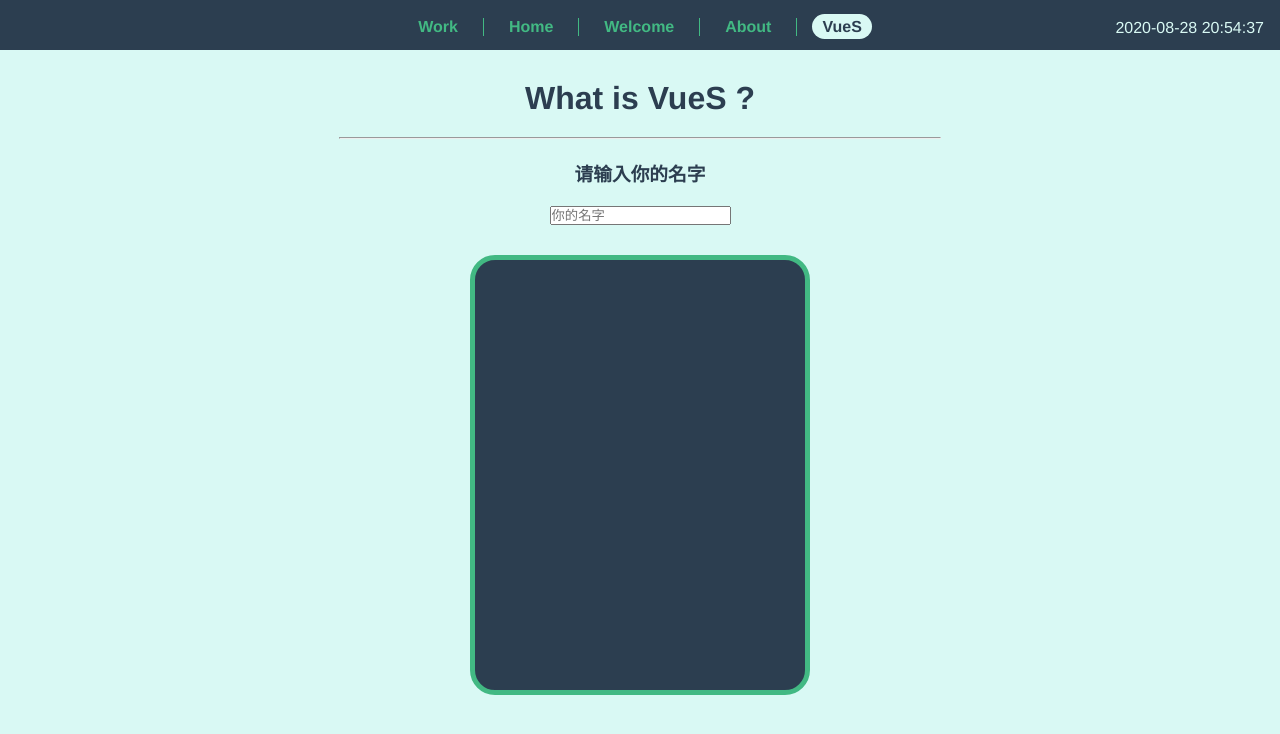
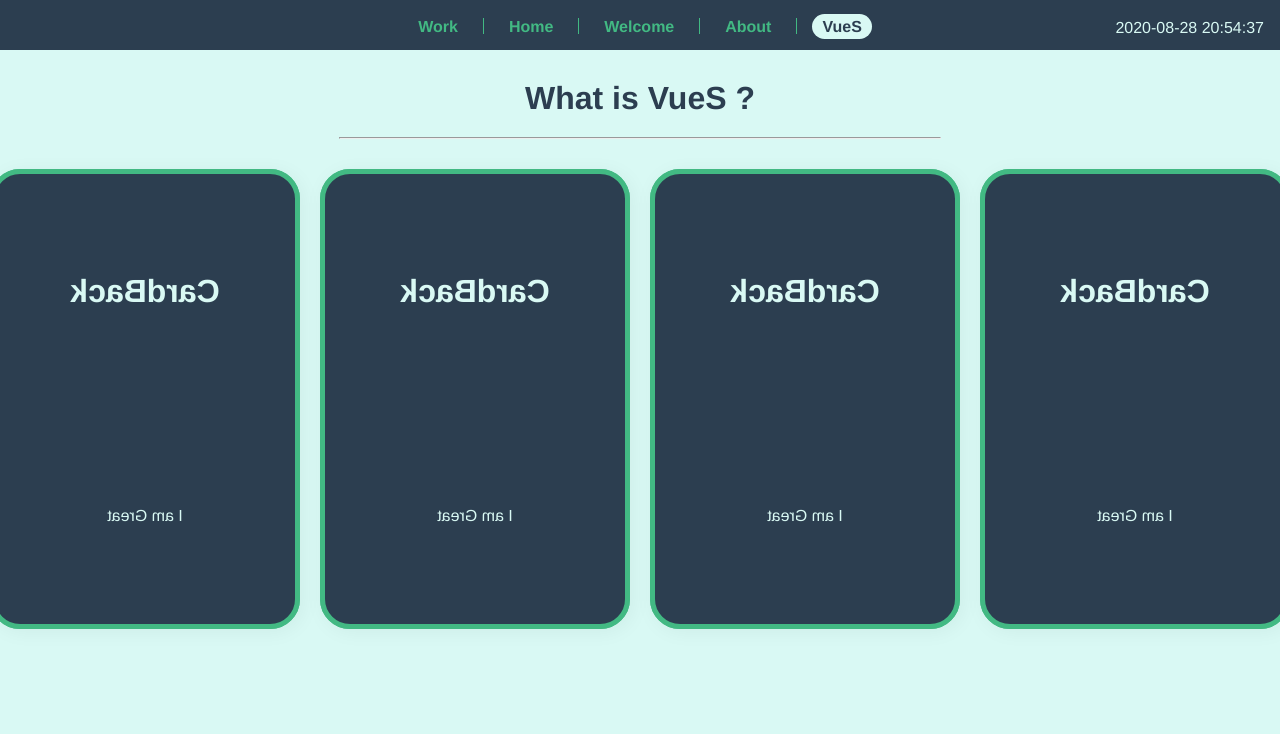
Before and after one commit to NPER2012/Practice-shijian2020, a Vue app: page /#/vues in a window 1280 px wide. Shown: the top 734 px of the page. Built offline with nearby package versions, Linux system fonts and the light colour scheme.

Commit message:
Card bginning

```diff
--- /dev/null
+++ b/src/components/Card.vue
@@ -0,0 +1,68 @@
+<template>
+  <div class="Card">
+
+    <div class="cardFront">
+      <h1>CardFront</h1>
+    </div>
+    <div class="cardBack">
+      <h1>CardBack</h1>
+      <p>I am Great</p>
+    </div>
+
+  </div>
+</template>
+<script>
+export default {
+  data: function () {
+    return {
+      name: "",
+      Welcome: "welcome, my friend."
+    }
+  },
+  created: function () {
+    console.log(this.Welcome);
+  }
+}
+</script>
+
+<style lang="scss" scoped>
+@import '@/scss/color';
+
+.Card{
+  user-select: none;
+  position: relative;
+  transform-style: preserve-3d;
+  margin: 10px;
+  cursor: pointer;
+  box-shadow: 3px 3px 20px rgba($color: #000000, $alpha: 0.05);
+  border-radius: 30px;
+  transition: transform 1s cubic-bezier(0.76, -0.51, 0.29, 1.5) ;
+}
+.Card:hover{
+  transform-style: preserve-3d;
+  transform: rotateY(180deg);
+}
+.cardFront, .cardBack{
+  width: 100%;
+  height: 100%;
+  width: 300px;
+  height: 450px;
+  display: flex;
+  justify-content: space-around;
+  align-items: center;
+  flex-direction: column;
+  color: $light;
+  border: $highlight solid 5px;
+  border-radius: 30px;
+  background-color: $dark;
+}
+
+.cardFront{
+  position: absolute;
+}
+
+.cardBack{
+  transform-style: preserve-3d;
+  transform: rotateY(180deg);
+}
+</style>
--- /dev/null
+++ b/src/components/Name.vue
@@ -0,0 +1,50 @@
+<template>
+  <div class="Name">
+
+    <h3>请输入你的名字</h3>
+    <input type="text" v-model="name" placeholder="你的名字">
+    <div id="try">
+      <div>
+        <h1 v-show="name && name !='你的名字'">你好，{{name}}</h1>
+        <h1 v-show="name && name !='你的名字'">欢迎<span v-show="name!='肖亦乔' && name!='NPER2012'">光临</span><span v-show="name=='肖亦乔' || name=='NPER2012'">回来</span></h1>
+      </div>
+      <div>
+        <h1 v-show="name =='你的名字'">你可真是个小机灵鬼</h1>
+        </div>
+    </div>
+
+  </div>
+</template>
+<script>
+export default {
+  data: function () {
+    return {
+      name: "",
+      Welcome: "welcome, my friend."
+    }
+  },
+  created: function () {
+    console.log(this.Welcome);
+  }
+}
+</script>
+
+<style lang="scss" scoped>
+@import '@/scss/color';
+
+#try{
+  margin: 30px;
+  padding: 15px;
+  width: 300px;
+  height: 400px;
+  background-color: $dark;
+  border: 5px solid $highlight;
+  color: $light;
+  border-radius: 25px;
+
+}
+h3{
+  margin-bottom: 20px;
+}
+
+</style>
--- a/src/components/Nav.vue
+++ b/src/components/Nav.vue
@@ -1,8 +1,15 @@
 <template>
 <div id="Nav"> <!--导航栏-->
   <ul>
-    <li v-for="value in tab">
-      <router-link :to="value.path">{{value.title}}</router-link>
+    <li v-for="value in tab" class="navTab">
+      <div class="navBlock">
+        <router-link :to="value.path" class="first">{{value.title}}</router-link>
+        <ul v-if="value.expand">
+          <li v-for="value2 in value.expand">
+            <router-link :to="value2.path">{{value2.title}}</router-link>
+          </li>
+        </ul>
+      </div>
     </li>
   </ul>
   <ShowTime style="color: #d9f9f4; position: absolute; right: 1rem; top: 1.2rem;"/>
@@ -18,7 +25,17 @@ export default {
       tab:[
         {
           title: 'Work',
-          path: '/work'
+          path: '/work',/*
+          expand: [
+            {
+              title: 'first',
+              path: '/work'
+            },
+            {
+              title: 'firstX',
+              path: '/workX'
+            }
+          ]*/
         },
         {
           title: 'Home',
@@ -60,19 +77,23 @@ export default {
   top: 0px;
   height: 18.4px;
 
-  ul{
-    list-style-type:none;
-    li {
+  > ul{
+    list-style-type: none;
+    display: flex;
+    justify-content: center;
+    .navTab {
       display: inline-block;
+      height: 1rem;
       &:not(:last-child){
         border-right: 1.5px solid ;
       }
-      a {
+      .first {
         font-weight: bold;
         padding: 0.2rem 0.6rem;
         margin: 0 0.9rem;
         border-radius: 20px;
         border: 1.5px solid $thansparent;
+        transition: border 0.4s;
 
         &:hover{
           border: 1.5px solid $light;
--- a/src/views/VueS.vue
+++ b/src/views/VueS.vue
@@ -2,30 +2,28 @@
   <div class="VueS">
     <h1>What is VueS ?</h1>
     <hr>
-    <h3>请输入你的名字</h3>
-    <input type="text" v-model="name" placeholder="你的名字">
-    <div id="try">
-      <div>
-        <h1 v-show="name && name !='你的名字'">你好，{{name}}</h1>
-        <h1 v-show="name && name !='你的名字'">欢迎<span v-show="name!='肖亦乔' && name!='NPER2012'">光临</span><span v-show="name=='肖亦乔' || name=='NPER2012'">回来</span></h1>
-      </div>
-      <div>
-        <h1 v-show="name =='你的名字'">你可真是个小机灵鬼</h1>
-        </div>
-
+    <div class="cards">
+      <Card/>
+      <Card/>
+      <Card/>
+      <Card/>
     </div>
 
   </div>
 </template>
 <script>
+import Name from '@/components/Name.vue'
+import Card from '@/components/Card.vue'
+
 export default {
   data: function () {
     return {
-      name: ""
+
     }
   },
-  created: function () {
-    console.log(this.Welcome);
+  components: {
+    Name,
+    Card
   }
 }
 </script>
@@ -39,24 +37,13 @@ export default {
   align-items: center;
   padding: 30px 0;
 }
-#try{
-  margin: 30px;
-  padding: 15px;
-  width: 300px;
-  height: 400px;
-  background-color: $dark;
-  border: 5px solid $highlight;
-  color: $light;
-  border-radius: 25px;
-
-}
 hr {
   max-width: 100vw;
   width: 600px;
   margin: 20px;
-}
-h3{
-  margin-bottom: 20px;
+}.cards{
+  display: flex;
+
 }
 
 </style>
```
